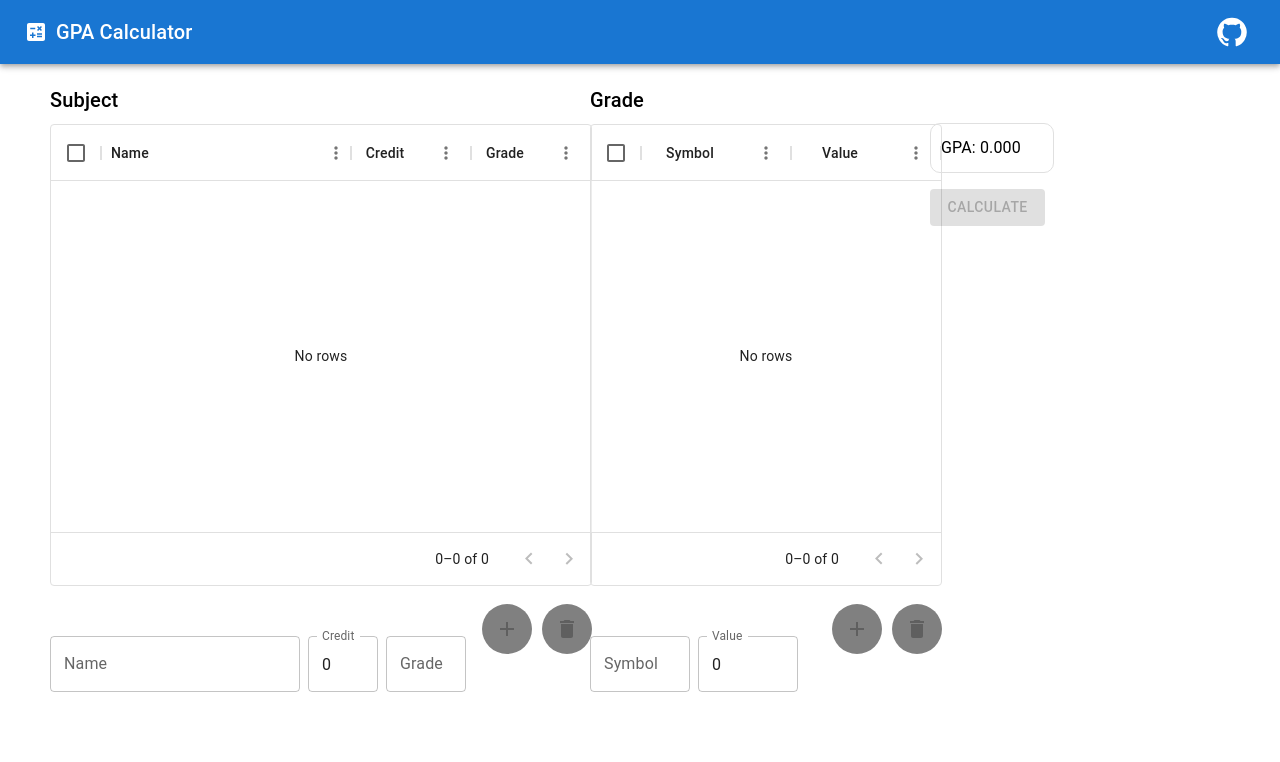
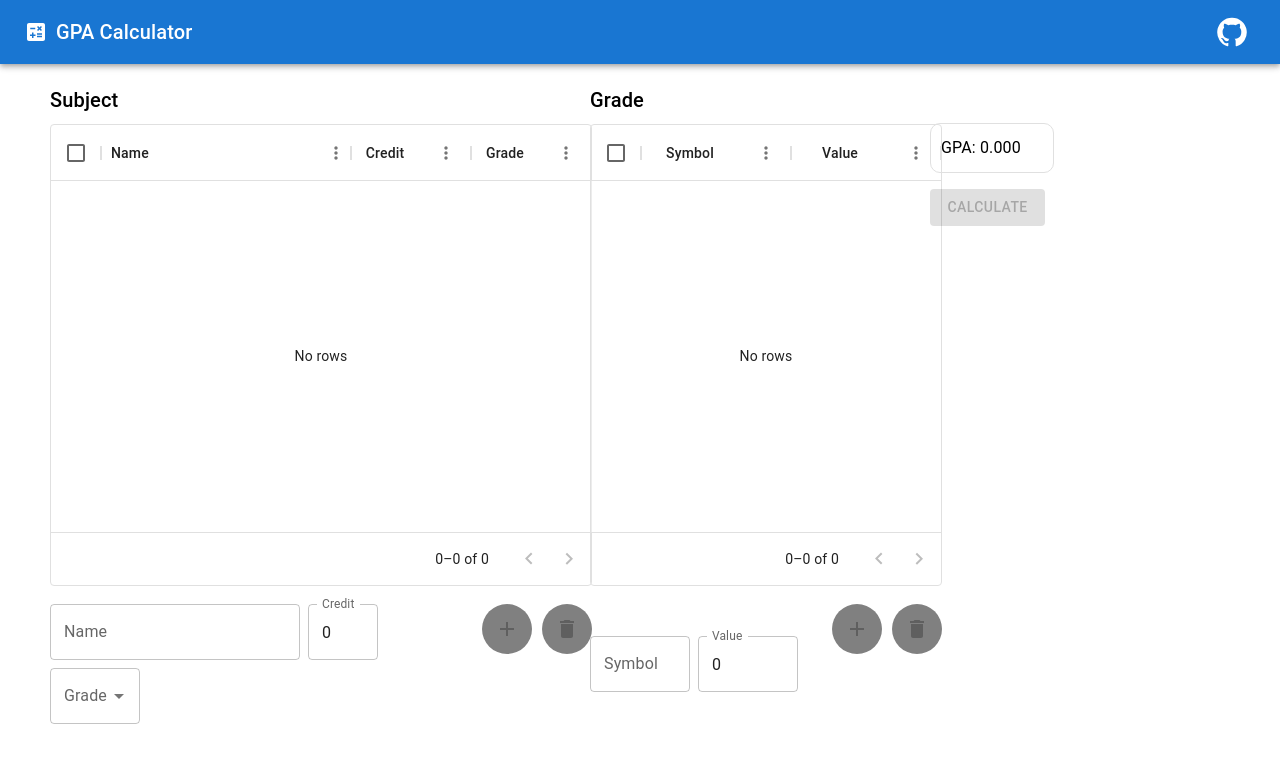
Before and after one commit to Krissy510/GPA-Calculator, a React (Vite) app: page / in a window 1280 px wide. Shown: the top 762 px of the page. Built offline with nearby package versions, Linux system fonts and the light colour scheme; the HTML template or start-up script is replaced by a standard one.

Commit message:
Change grade input to autocomplete

```diff
--- a/src/App.tsx
+++ b/src/App.tsx
@@ -42,7 +42,11 @@ function App() {
                 }}
             >
                 <Grid item xs={5}>
-                    <Subject subjects={subjects} setSubjects={setSubjects}/>
+                    <Subject
+                        subjects={subjects}
+                        setSubjects={setSubjects}
+                        grades={Array.from(grades.keys())}
+                    />
                 </Grid>
                 <Grid item xs={3}>
                     <Grade grades={grades} setGrades={setGrades}/>
--- a/src/Interfaces.ts
+++ b/src/Interfaces.ts
@@ -7,6 +7,7 @@ export interface ISubject {
 export interface ISubjectProps {
     subjects: Array<ISubject>;
     setSubjects: (subjects: Array<ISubject>) => void;
+    grades: Array<string>;
 }
 
 export interface ISubjectDisplayProps {
@@ -18,6 +19,7 @@ export interface ISubjectInputProps {
     setName: (name: string) => void;
     credit: number;
     setCredit: (credit: number) => void;
+    grades: Array<string>;
     setGrade: (grade: string) => void;
 }
 
--- a/src/components/Subject/Subject.tsx
+++ b/src/components/Subject/Subject.tsx
@@ -7,7 +7,7 @@ import AddButton from "../General/AddButton.tsx";
 import DeleteButton from "../General/DeleteButton.tsx";
 
 
-const Subject = ({subjects, setSubjects}: ISubjectProps) => {
+const Subject = ({subjects, setSubjects, grades}: ISubjectProps) => {
 
     const [selectedSubjects, setSelectedSubjects] = useState(Array<string>);
     const [name, setName] = useState("");
@@ -68,6 +68,7 @@ const Subject = ({subjects, setSubjects}: ISubjectProps) => {
                     setName={setName}
                     credit={credit}
                     setCredit={setCredit}
+                    grades={grades}
                     setGrade={setGrade}
                 />
                 <AddButton onClick={handleAdd} disabled={!canAdd}/>
--- a/src/components/Subject/SubjectInput.tsx
+++ b/src/components/Subject/SubjectInput.tsx
@@ -1,8 +1,9 @@
 import {Grid, TextField} from "@mui/material";
 import {ISubjectInputProps} from "../../Interfaces.ts";
+import Autocomplete from "@mui/material/Autocomplete";
 
 
-const SubjectInput = ({setName, credit, setCredit, setGrade}: ISubjectInputProps) => {
+const SubjectInput = ({setName, credit, setCredit, grades, setGrade}: ISubjectInputProps) => {
     return (
         <Grid
             container
@@ -37,18 +38,20 @@ const SubjectInput = ({setName, credit, setCredit, setGrade}: ISubjectInputProps
                     }
                 }
             />
-            <TextField
-                label="Grade"
-                variant="outlined"
-                sx={{width: 80}}
+            <Autocomplete
+                disablePortal
+                id="grade-input"
+                options={grades}
+                sx={{width: 90}}
                 onChange={(e) => {
-                    setGrade(e.target.value);
+                    setGrade((e.target as HTMLInputElement).value);
                 }}
                 onClick={
                     (e) => {
                         (e.target as HTMLInputElement).select();
                     }
                 }
+                renderInput={(params) => <TextField {...params} label="Grade" />}
             />
 
         </Grid>
```
